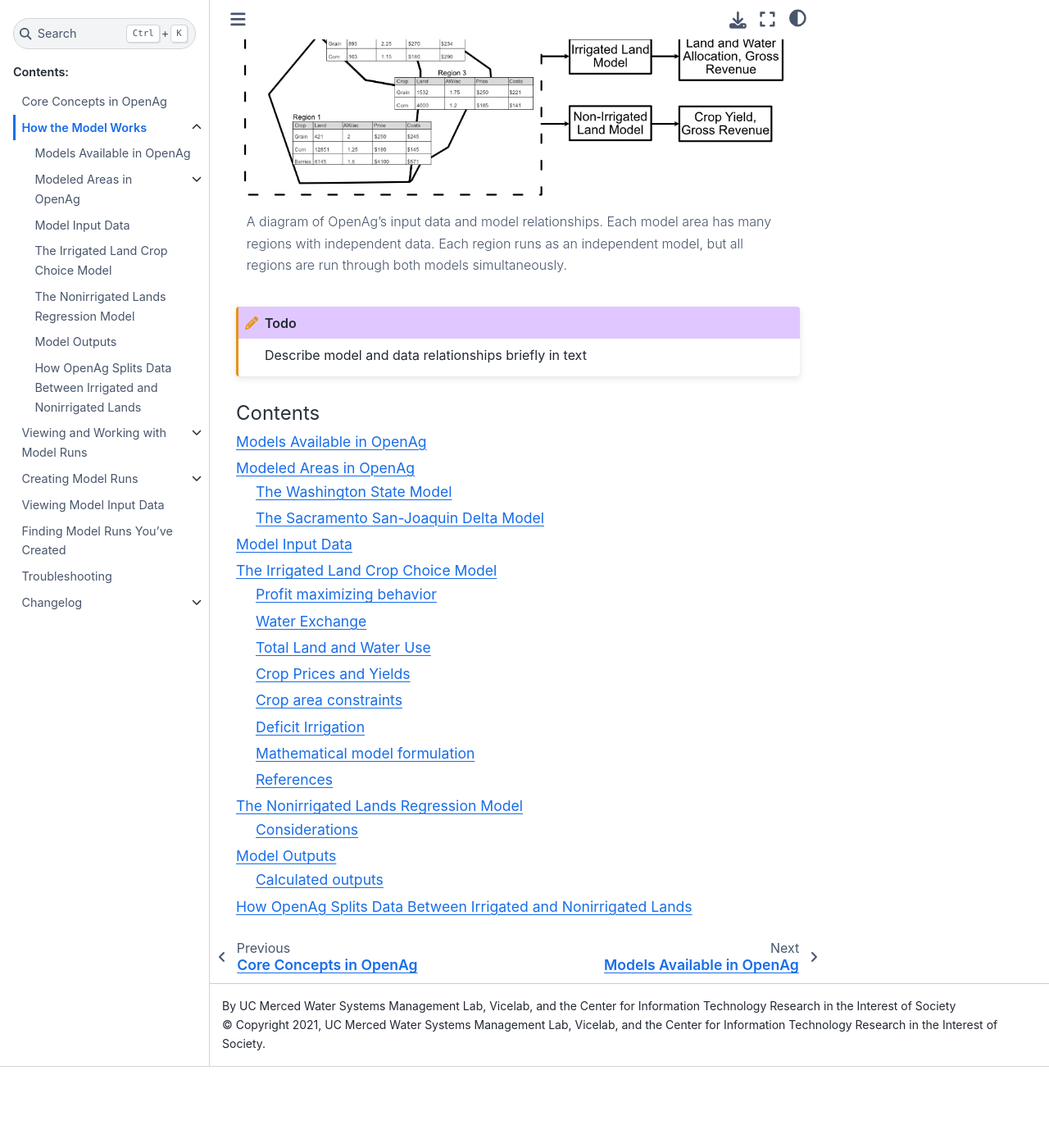
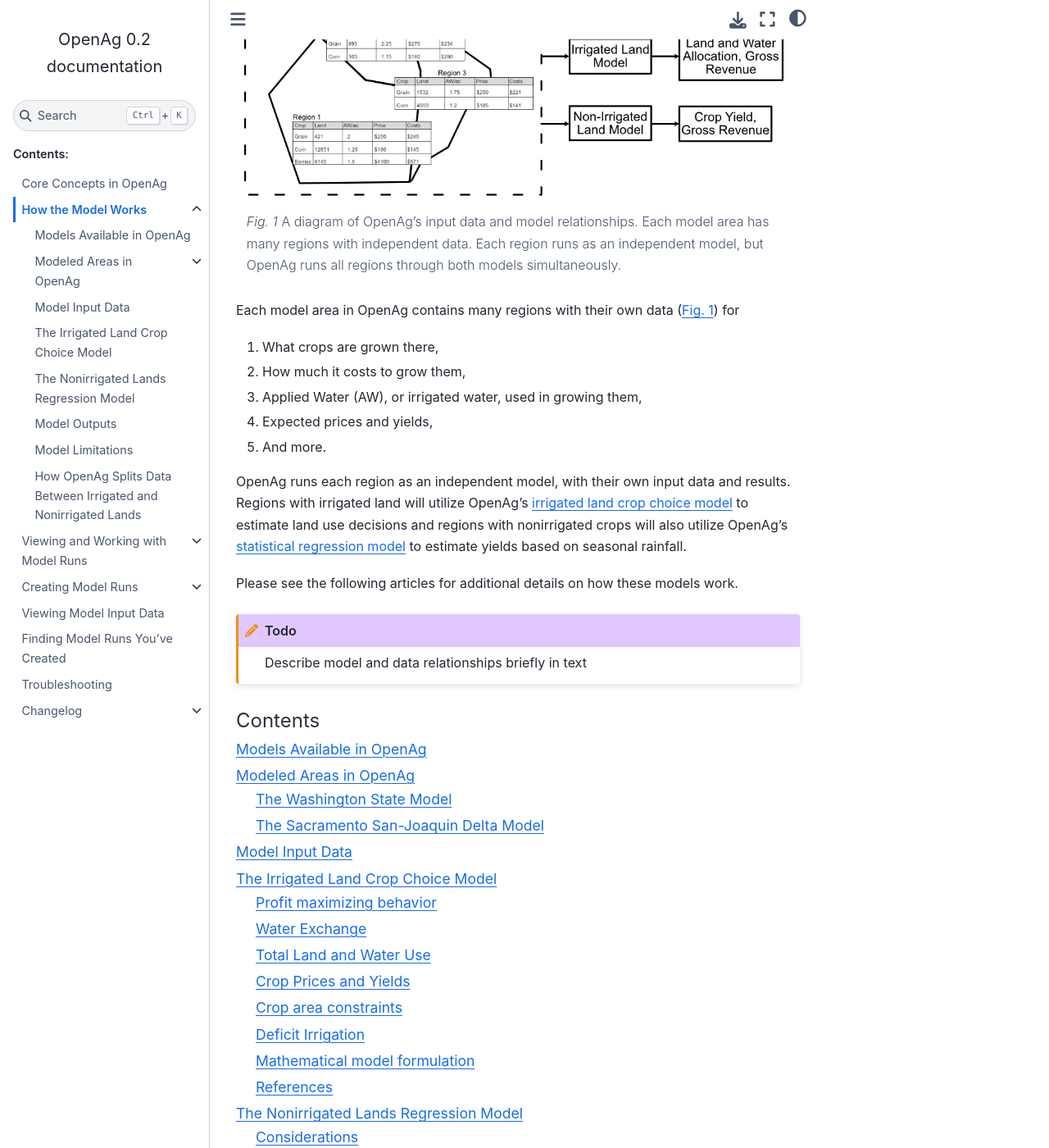
Before and after one commit to Water-Systems-Management-UCM/OpenAg_Docs, a Sphinx documentation site: the page built from source/Dapper/dapper.rst, in a window 1280 px wide and 1400 px high, scrolled down 312 px. Shown: the whole window at 82% size. Built offline with Sphinx 7.4.7 and the Sphinx Book theme 1.1.4, drawn with Linux system fonts in a browser that asks for light colours; before the commit the page ends 1613 px from its top, so only the background shows below that.

Commit message:
Small update to model details section home page

```diff
--- a/source/Dapper/dapper.rst
+++ b/source/Dapper/dapper.rst
@@ -6,11 +6,25 @@
 run OpenAg's models. This section provides information on how the models
 in OpenAg work and the Model Areas that they work with.
 
+.. _model_area_diagram_figure:
 .. figure:: ModelArea_Diagram.png
 
     A diagram of OpenAg's input data and model relationships. Each model area has many regions with independent data.
-    Each region runs as an independent model, but all regions are run through both models simultaneously.
+    Each region runs as an independent model, but OpenAg runs all regions through both models simultaneously.
 
+Each model area in OpenAg contains many regions with their own data (:numref:`model_area_diagram_figure`) for
+
+#. What crops are grown there,
+#. How much it costs to grow them,
+#. Applied Water (AW), or irrigated water, used in growing them,
+#. Expected prices and yields,
+#. And more.
+
+OpenAg runs each region as an independent model, with their own input data and results. Regions with irrigated
+land will utilize OpenAg's :ref:`irrigated land crop choice model <IrrigatedPMPDoc>` to estimate land use decisions and regions with
+nonirrigated crops will also utilize OpenAg's :ref:`statistical regression model <NonIrrigatedDoc>` to estimate yields based on seasonal rainfall.
+
+Please see the following articles for additional details on how these models work.
 
 .. todo:: Describe model and data relationships briefly in text
 
@@ -25,4 +39,5 @@
     irrigated_pmp.rst
     nonirrigated.rst
     outputs.rst
+    model_limitations.rst
     irrigated_nonirrigated_data_split.rst
--- /dev/null
+++ b/source/Dapper/model_limitations.rst
@@ -0,0 +1,2 @@
+Model Limitations
+=====================
--- a/source/conf.py
+++ b/source/conf.py
@@ -13,6 +13,8 @@
 # import os
 # import sys
 # sys.path.insert(0, os.path.abspath('.'))
+
+# we import this to modify image handling - see further down
 from sphinx.builders.html import StandaloneHTMLBuilder
 
 # -- Project information -----------------------------------------------------
@@ -47,6 +49,9 @@
 # If true, `todo` and `todoList` produce output, else they produce nothing.
 todo_include_todos = True
 
+# include numbering for figures
+numfig = True
+
 # -- Options for HTML output -------------------------------------------------
 
 # set it so the HTML builder prefers gifs over PNGs so that we can include a GIF
```
Also changed, not shown: source/Dapper/irrigated_pmp.rst (+6 -4 lines).
